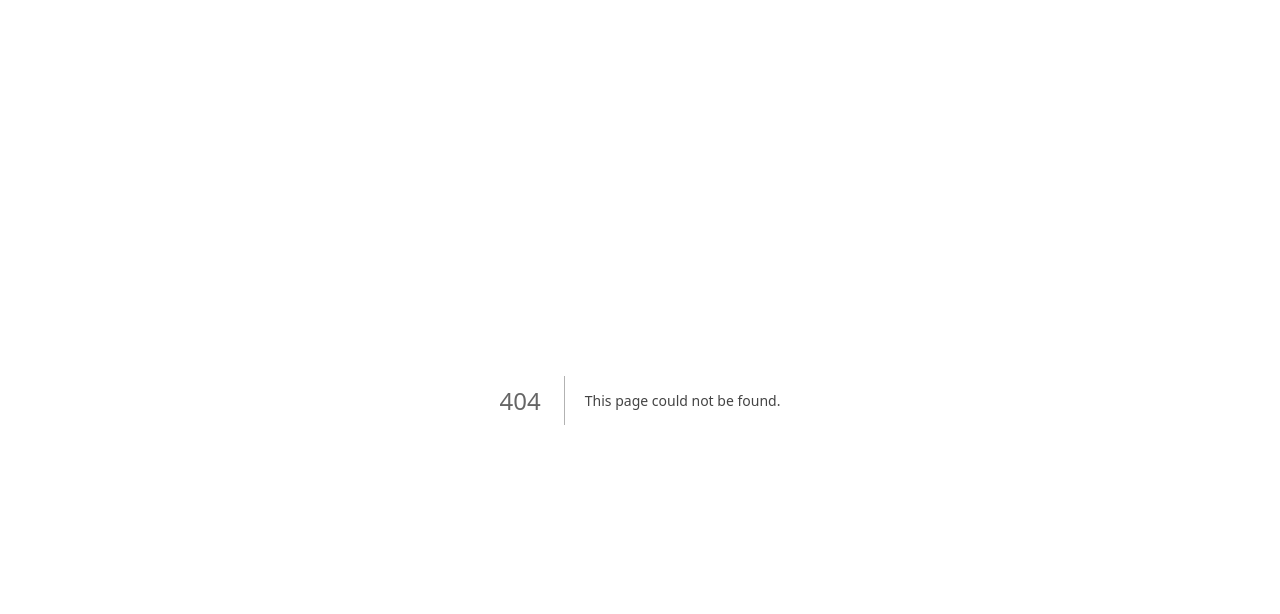
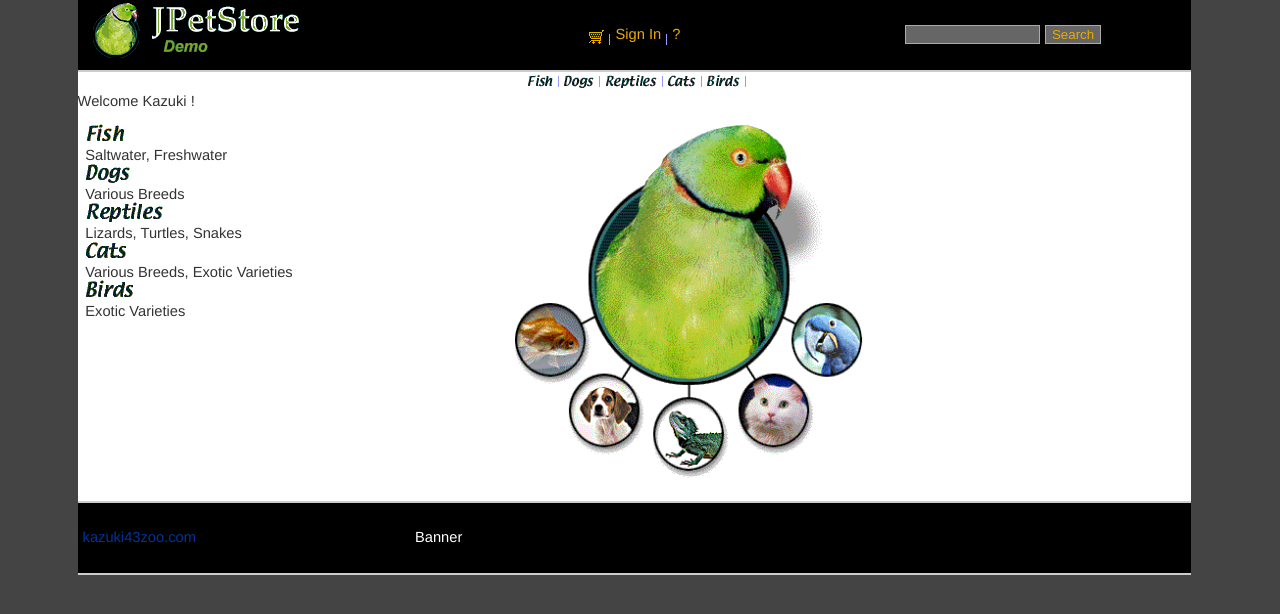
Before and after one commit to chengyenn/jpetstore-jamstack, a Next.js app: page /catalog in a window 1280 px wide. Before the commit this address had no page. Shown: the top 614 px of the page. Built offline with nearby package versions, Linux system fonts and the light colour scheme.

Commit message:
add catalog

```diff
--- /dev/null
+++ b/src/app/catalog/page.js
@@ -0,0 +1,99 @@
+import CommonLayout, { Header, Content, Footer } from "../commonLayout/page";
+import Image from "next/image";
+
+export default function Catalog() {
+  return (
+    <div>
+      <Header />
+      <Content>
+        <Welcome />
+        <Main />
+      </Content>
+      <Footer />
+    </div>
+  );
+}
+
+function Welcome() {
+  return (
+    <div id="Welcome">
+      <div id="WelcomeContent">
+        <div>
+          Welcome <span>Kazuki</span> !
+        </div>
+      </div>
+    </div>
+  );
+}
+
+function Main() {
+  return (
+    <div id="Main">
+      <SideBar />
+      <MainImage />
+      <div id="Separator">&nbsp;</div>
+    </div>
+  );
+}
+
+function SideBar() {
+  return (
+    <div id="Sidebar">
+      <div id="SidebarContent">
+        <SideBarList href="" src="/images/fish_icon.gif">
+          Saltwater, Freshwater
+        </SideBarList>
+        <SideBarList href="" src="/images/dogs_icon.gif">
+          Various Breeds
+        </SideBarList>
+        <SideBarList href="" src="/images/reptiles_icon.gif">
+          Lizards, Turtles, Snakes
+        </SideBarList>
+        <SideBarList href="" src="/images/cats_icon.gif">
+          Various Breeds, Exotic Varieties
+        </SideBarList>
+        <SideBarList href="" src="/images/birds_icon.gif">
+          Exotic Varieties
+        </SideBarList>
+      </div>
+    </div>
+  );
+}
+
+function SideBarList({ href, src, children }) {
+  return (
+    <div>
+      <a href={href}>
+        <img src={src} />
+      </a>
+      <br />
+      {children}
+      <br />
+    </div>
+  );
+}
+
+function MainImage() {
+  return (
+    <div id="MainImage">
+      <div id="MainImageContent">
+        <Image
+          height="355"
+          width="350"
+          src="/images/splash.gif"
+          align="middle"
+          alt="animal img"
+          usemap="#estoremap"
+        />
+        <map name="estoremap">
+          <area alt="Birds" coords="72,2,280,250" href="" shape="RECT" />
+          <area alt="Fish" coords="2,180,72,250" href="" shape="RECT" />
+          <area alt="Dogs" coords="60,250,130,320" href="" shape="RECT" />
+          <area alt="Reptiles" coords="140,270,210,340" href="" shape="RECT" />
+          <area alt="Cats" coords="225,240,295,310" href="" shape="RECT" />
+          <area alt="Birds" coords="280,180,350,250" href="" shape="RECT" />
+        </map>
+      </div>
+    </div>
+  );
+}
--- a/src/app/commonLayout/page.js
+++ b/src/app/commonLayout/page.js
@@ -40,7 +40,7 @@ export default function CommonLayout() {
 }
 
 // Header
-function Header() {
+export function Header() {
   return (
     <div id="Header">
       <Logo />
@@ -55,7 +55,7 @@ function Logo() {
   return (
     <div id="Logo">
       <div id="LogoContent">
-        <a href="">
+        <a href="/catalog">
           <img src="/images/logo-topbar.gif" alt="logo" />
         </a>
       </div>
@@ -121,11 +121,11 @@ function QuickLinkList({ categotyObj, children }) {
 }
 
 // Content
-function Content() {
+export function Content({ children }) {
   return (
     <div id="Content">
       {/* <Message /> */}
-      <Section />
+      <Section>{children}</Section>
     </div>
   );
 }
@@ -145,7 +145,7 @@ function Section({ children }) {
 }
 
 // Footer
-function Footer() {
+export function Footer() {
   return (
     <div id="Footer">
       <PowerBy />
--- a/src/app/globals.css
+++ b/src/app/globals.css
@@ -277,6 +277,10 @@ body > #Banner {
   width: 30%;
 }
 
+#Sidebar a {
+  margin: 0;
+}
+
 #MainImage {
   float: left;
   background: inherit;
--- a/src/app/page.js
+++ b/src/app/page.js
@@ -8,7 +8,7 @@ export default function Home() {
         Welcome to JPetStore Demo Application on MyBatis + Spring Boot + Spring
         Security + Thymeleaf
       </h2>
-      <Content href="">Enter the Store</Content>
+      <Content href="/catalog">Enter the Store</Content>
       <Content
         href="https://github.com/kazuki43zoo/mybatis-spring-boot-jpetstore"
         target="source"
```
